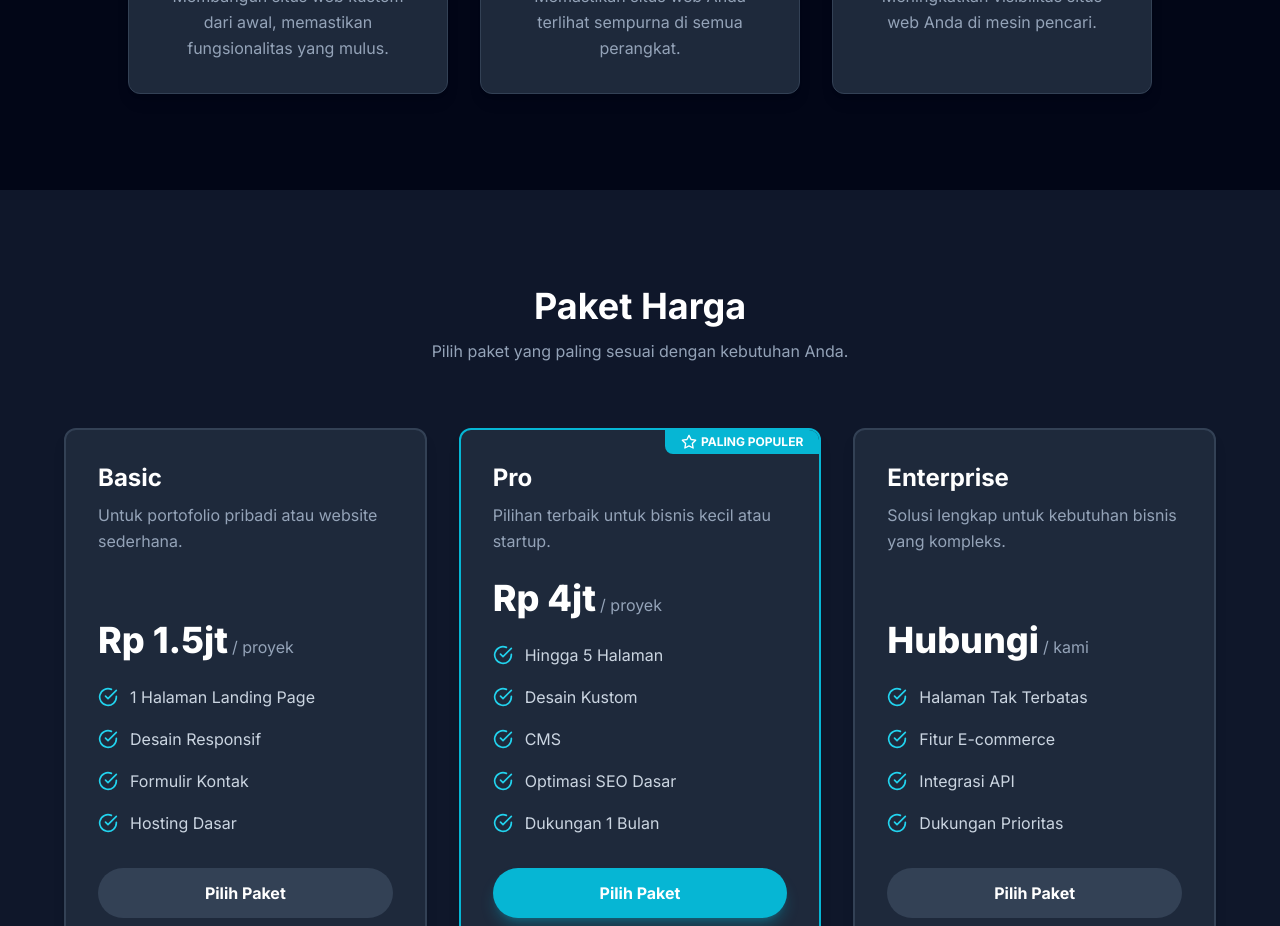
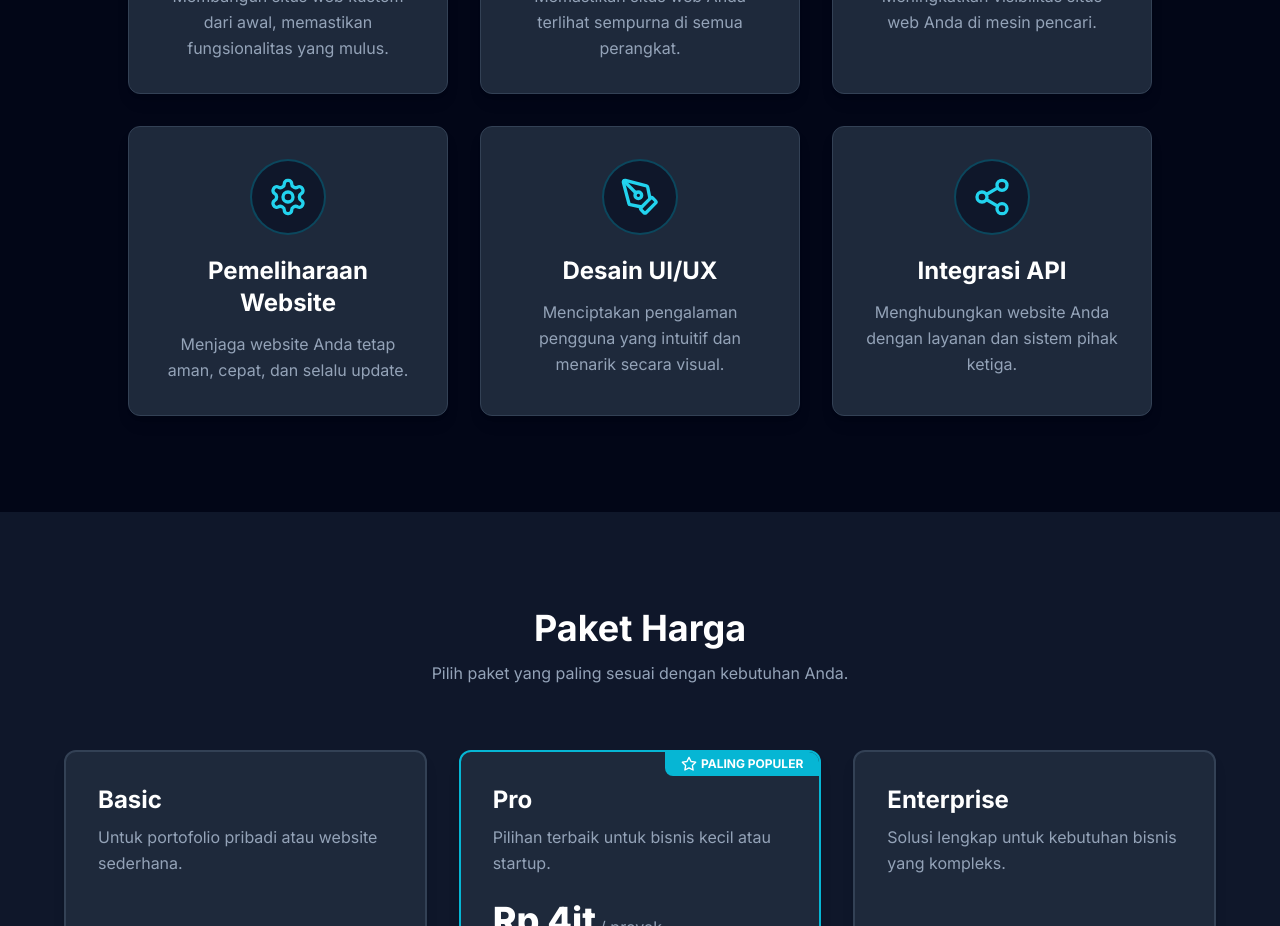
Before and after one commit to ayick13/jasa-web, a Next.js app in the folder web-app/: page / in a window 1280 px wide. Shown: the part 1920-2846 px from the top of the page. Built offline with nearby package versions, Linux system fonts and the light colour scheme.

Commit message:
Menambahkan layanan baru dan memperbarui tombol harga serta form kontak

```diff
--- a/web-app/app/components.tsx
+++ b/web-app/app/components.tsx
@@ -2,7 +2,7 @@
 
 import React from 'react';
 import Image from 'next/image';
-import { Home, User, Rss, Layers, Mail, Menu, X, Github, Linkedin, Instagram, Code, CheckCircle, Smartphone, BarChart2, ArrowRight, Tag, Star } from 'lucide-react';
+import { Home, User, Rss, Layers, Mail, Menu, X, Github, Linkedin, Instagram, Code, CheckCircle, Smartphone, BarChart2, ArrowRight, Tag, Star, Settings, PenTool, Share2 } from 'lucide-react';
 
 // --- Data & Tipe Digabung di sini untuk kesederhanaan ---
 type Section = 'home' | 'about' | 'services' | 'pricing' | 'blog' | 'contact';
@@ -19,7 +19,10 @@ const navLinks = [
 const servicesData = [
     { icon: Code, title: "Pengembangan Web", description: "Membangun situs web kustom dari awal, memastikan fungsionalitas yang mulus." },
     { icon: Smartphone, title: "Desain Responsif", description: "Memastikan situs web Anda terlihat sempurna di semua perangkat." },
-    { icon: BarChart2, title: "Optimasi SEO", description: "Meningkatkan visibilitas situs web Anda di mesin pencari." }
+    { icon: BarChart2, title: "Optimasi SEO", description: "Meningkatkan visibilitas situs web Anda di mesin pencari." },
+    { icon: Settings, title: "Pemeliharaan Website", description: "Menjaga website Anda tetap aman, cepat, dan selalu update." },
+    { icon: PenTool, title: "Desain UI/UX", description: "Menciptakan pengalaman pengguna yang intuitif dan menarik secara visual." },
+    { icon: Share2, title: "Integrasi API", description: "Menghubungkan website Anda dengan layanan dan sistem pihak ketiga." }
 ];
 
 const skillsData = [
@@ -161,7 +164,14 @@ export const ServicesSection: React.FC<{ sectionRef: React.RefObject<HTMLElement
 );
 
 
-export const PricingSection: React.FC<{ sectionRef: React.RefObject<HTMLElement>; onNavClick: (section: Section) => void; }> = ({ sectionRef, onNavClick }) => (
+export const PricingSection: React.FC<{ sectionRef: React.RefObject<HTMLElement> }> = ({ sectionRef }) => {
+    const handlePricingClick = (packageName: string) => {
+        const message = `Halo, saya tertarik dengan paket ${packageName}. Bisakah kita diskusikan lebih lanjut?`;
+        const whatsappUrl = `https://api.whatsapp.com/send?phone=6281330763633&text=${encodeURIComponent(message)}`;
+        window.open(whatsappUrl, '_blank');
+    };
+
+    return (
         <section ref={sectionRef} id="pricing" className="py-16 md:py-24 bg-slate-900">
             <div className="container mx-auto px-4 sm:px-6 lg:px-8">
                 <div className="text-center mb-16">
@@ -181,13 +191,14 @@ export const PricingSection: React.FC<{ sectionRef: React.RefObject<HTMLElement>
                             <ul className="space-y-4 mb-8 text-slate-300">
                                 {tier.features.map((feature) => (<li key={feature} className="flex items-center gap-3"><CheckCircle className="w-5 h-5 text-cyan-400 flex-shrink-0"/> <span>{feature}</span></li>))}
                             </ul>
-                        <button onClick={() => onNavClick('contact')} className={`w-full mt-auto font-bold py-3 px-8 rounded-full transition-all duration-300 transform hover:scale-105 ${tier.isRecommended ? 'bg-cyan-500 text-white shadow-lg shadow-cyan-500/30 hover:bg-cyan-600' : 'bg-slate-700 text-white hover:bg-slate-600'}`}>Pilih Paket</button>
+                            <button onClick={() => handlePricingClick(tier.title)} className={`w-full mt-auto font-bold py-3 px-8 rounded-full transition-all duration-300 transform hover:scale-105 ${tier.isRecommended ? 'bg-cyan-500 text-white shadow-lg shadow-cyan-500/30 hover:bg-cyan-600' : 'bg-slate-700 text-white hover:bg-slate-600'}`}>Pilih Paket</button>
                         </div>
                     ))}
                 </div>
             </div>
         </section>
     );
+};
 
 
 export const BlogSection: React.FC<{ sectionRef: React.RefObject<HTMLElement> }> = ({ sectionRef }) => (
@@ -219,7 +230,7 @@ export const ContactSection: React.FC<{ sectionRef: React.RefObject<HTMLElement>
                 <p className="text-slate-400 mt-3 max-w-2xl mx-auto">Punya proyek atau ide? Mari kita diskusikan!</p>
             </div>
             <div className="max-w-2xl mx-auto bg-slate-800 p-8 md:p-12 rounded-xl shadow-2xl border border-slate-700">
-                <form>
+                <form action="https://formspree.io/f/YOUR_FORMSPREE_ID" method="POST">
                     <div className="grid grid-cols-1 md:grid-cols-2 gap-6 mb-6">
                         <div>
                             <label htmlFor="name" className="block text-slate-300 mb-2 font-medium">Nama</label>
```
Lines whose indentation alone changed are shown as unchanged.
